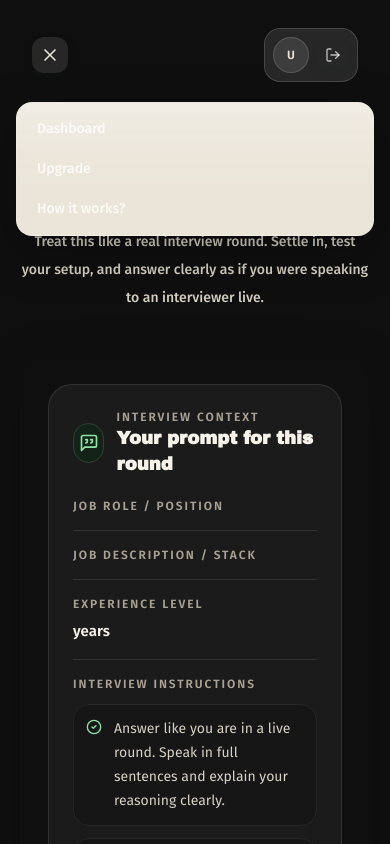
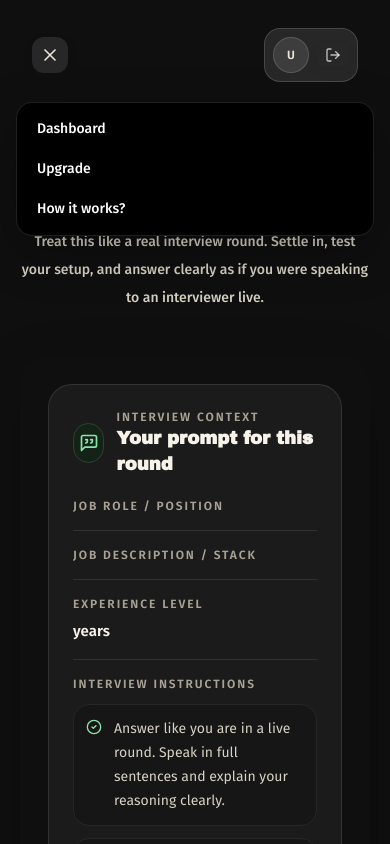
Before and after one commit to Sarfaraz-R/AI_MOCK_TECHNICAL, a Next.js app: page /dashboard/interview/1 in a window 390 px wide. Both pictures are taken after a click on the button "OPEN MAIN MENU". Shown: the top 844 px of the page. Built offline with nearby package versions, Linux system fonts and the light colour scheme; no server answers; the database is empty; a web font is replaced by a local one.

Commit message:
Navbar changes

```diff
--- a/app/dashboard/_components/Header.jsx
+++ b/app/dashboard/_components/Header.jsx
@@ -89,16 +89,22 @@ const Header = () => {
       </div>
 
       {isOpen && (
-        <div className="mx-auto mt-2 max-w-[1180px] rounded-2xl border border-white/10 bg-[#111111] p-2 shadow-[0_16px_50px_rgba(0,0,0,0.3)] md:hidden">
+        <div
+          className="mx-auto mt-2 max-w-[1180px] rounded-2xl p-2 shadow-[0_16px_50px_rgba(0,0,0,0.3)] md:hidden"
+          style={{
+            backgroundColor: "#000000",
+            border: "1px solid rgba(255,255,255,0.12)",
+          }}
+        >
           <ul className="space-y-1">
             <li>
               <Link
                 href="/dashboard"
-                className={`block rounded-xl px-3 py-2 text-sm font-medium transition-colors ${
-                  path === "/dashboard"
-                    ? "bg-white/10 text-white"
-                    : "text-white/80 hover:bg-white/10 hover:text-white"
-                }`}
+                className="block rounded-xl px-3 py-2 text-sm font-medium transition-colors"
+                style={{
+                  color: "#ffffff",
+                  backgroundColor: path === "/dashboard" ? "rgba(255,255,255,0.12)" : "transparent",
+                }}
               >
                 Dashboard
               </Link>
@@ -107,11 +113,11 @@ const Header = () => {
             <li>
               <Link
                 href="/dashboard/upgrade"
-                className={`block rounded-xl px-3 py-2 text-sm font-medium transition-colors ${
-                  path === "/dashboard/upgrade"
-                    ? "bg-white/10 text-white"
-                    : "text-white/80 hover:bg-white/10 hover:text-white"
-                }`}
+                className="block rounded-xl px-3 py-2 text-sm font-medium transition-colors"
+                style={{
+                  color: "#ffffff",
+                  backgroundColor: path === "/dashboard/upgrade" ? "rgba(255,255,255,0.12)" : "transparent",
+                }}
               >
                 Upgrade
               </Link>
@@ -120,11 +126,11 @@ const Header = () => {
             <li>
               <Link
                 href="/dashboard/howit"
-                className={`block rounded-xl px-3 py-2 text-sm font-medium transition-colors ${
-                  path === "/dashboard/howit"
-                    ? "bg-white/10 text-white"
-                    : "text-white/80 hover:bg-white/10 hover:text-white"
-                }`}
+                className="block rounded-xl px-3 py-2 text-sm font-medium transition-colors"
+                style={{
+                  color: "#ffffff",
+                  backgroundColor: path === "/dashboard/howit" ? "rgba(255,255,255,0.12)" : "transparent",
+                }}
               >
                 How it works?
               </Link>
```
